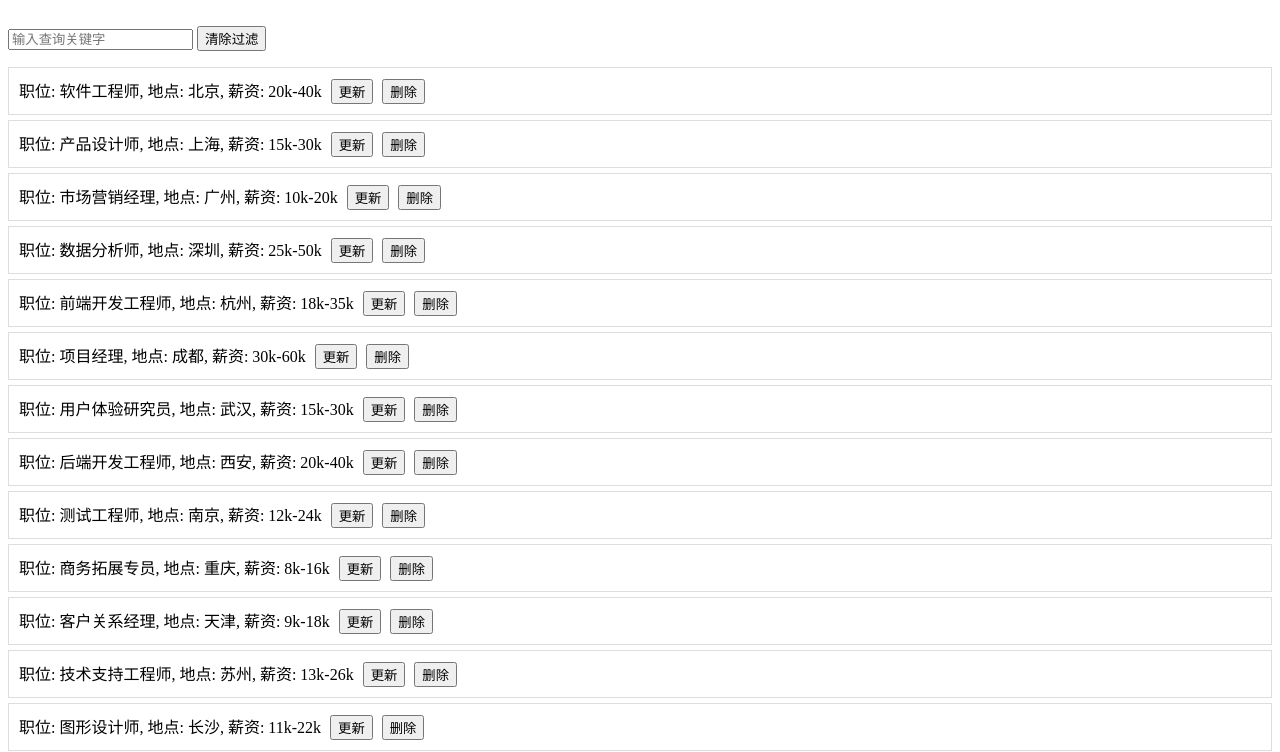
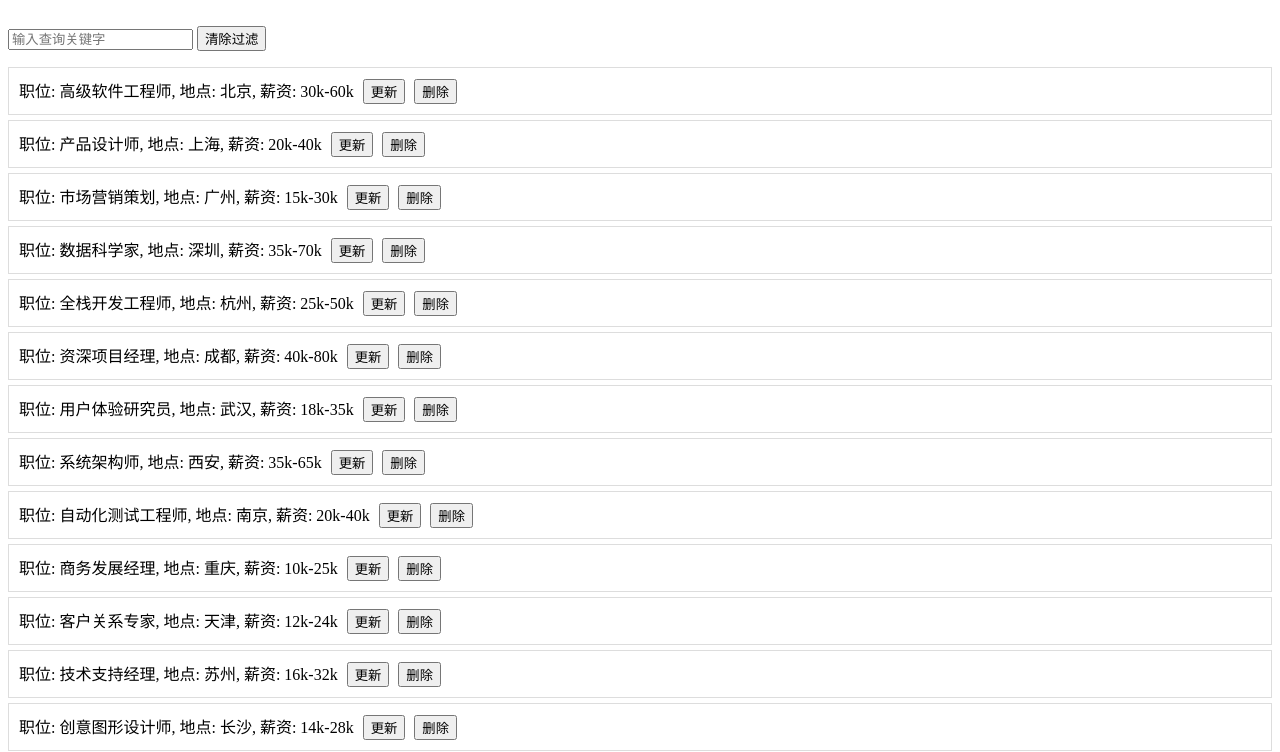
Before and after one commit to lLap-lap/lLap-lap-github.io, a plain HTML site: page index.html in a window 1280 px wide. Shown: the part 70-822 px from the top of the page. Drawn offline with Linux system fonts and the light colour scheme.

Commit message:
Add files via upload

```diff
--- a/index.html
+++ b/index.html
@@ -49,21 +49,36 @@
     <script>
         // 示例职位数据
         var jobs = [
-    { id: 1, name: '软件工程师', location: '北京', salary: '20k-40k' },
-    { id: 2, name: '产品设计师', location: '上海', salary: '15k-30k' },
-    { id: 3, name: '市场营销经理', location: '广州', salary: '10k-20k' },
-    { id: 4, name: '数据分析师', location: '深圳', salary: '25k-50k' },
-    { id: 5, name: '前端开发工程师', location: '杭州', salary: '18k-35k' },
-    { id: 6, name: '项目经理', location: '成都', salary: '30k-60k' },
-    { id: 7, name: '用户体验研究员', location: '武汉', salary: '15k-30k' },
-    { id: 8, name: '后端开发工程师', location: '西安', salary: '20k-40k' },
-    { id: 9, name: '测试工程师', location: '南京', salary: '12k-24k' },
-    { id: 10, name: '商务拓展专员', location: '重庆', salary: '8k-16k' },
-    { id: 11, name: '客户关系经理', location: '天津', salary: '9k-18k' },
-    { id: 12, name: '技术支持工程师', location: '苏州', salary: '13k-26k' },
-    { id: 13, name: '图形设计师', location: '长沙', salary: '11k-22k' },
-    { id: 14, name: '内容编辑', location: '郑州', salary: '9k-18k' },
-    { id: 15, name: '人力资源专员', location: '大连', salary: '10k-20k' },
+  { id: 1, name: '高级软件工程师', location: '北京', salary: '30k-60k' },
+  { id: 2, name: '产品设计师', location: '上海', salary: '20k-40k' },
+  { id: 3, name: '市场营销策划', location: '广州', salary: '15k-30k' },
+  { id: 4, name: '数据科学家', location: '深圳', salary: '35k-70k' },
+  { id: 5, name: '全栈开发工程师', location: '杭州', salary: '25k-50k' },
+  { id: 6, name: '资深项目经理', location: '成都', salary: '40k-80k' },
+  { id: 7, name: '用户体验研究员', location: '武汉', salary: '18k-35k' },
+  { id: 8, name: '系统架构师', location: '西安', salary: '35k-65k' },
+  { id: 9, name: '自动化测试工程师', location: '南京', salary: '20k-40k' },
+  { id: 10, name: '商务发展经理', location: '重庆', salary: '10k-25k' },
+  { id: 11, name: '客户关系专家', location: '天津', salary: '12k-24k' },
+  { id: 12, name: '技术支持经理', location: '苏州', salary: '16k-32k' },
+  { id: 13, name: '创意图形设计师', location: '长沙', salary: '14k-28k' },
+  { id: 14, name: '内容运营专员', location: '郑州', salary: '9k-18k' },
+  { id: 15, name: '人力资源经理', location: '大连', salary: '15k-30k' },
+  { id: 16, name: '财务分析师', location: '济南', salary: '13k-26k' },
+  { id: 17, name: '供应链协调员', location: '青岛', salary: '11k-22k' },
+  { id: 18, name: '法律顾问', location: '沈阳', salary: '20k-40k' },
+  { id: 19, name: '销售代表', location: '哈尔滨', salary: '8k-16k' },
+  { id: 20, name: 'IT支持专员', location: '长春', salary: '10k-20k' },
+  { id: 21, name: '网络安全专家', location: '贵阳', salary: '25k-50k' },
+  { id: 22, name: '机器学习工程师', location: '昆明', salary: '30k-60k' },
+  { id: 23, name: '移动应用开发者', location: '福州', salary: '18k-36k' },
+  { id: 24, name: '云服务架构师', location: '合肥', salary: '28k-56k' },
+  { id: 25, name: '质量保证经理', location: '太原', salary: '15k-30k' },
+  { id: 26, name: '商业智能分析师', location: '兰州', salary: '22k-44k' },
+  { id: 27, name: 'UI/UX设计师', location: '南昌', salary: '16k-32k' },
+  { id: 28, name: '嵌入式软件工程师', location: '南宁', salary: '20k-40k' },
+  { id: 29, name: '游戏设计师', location: '海口', salary: '17k-34k' },
+  { id: 30, name: '信息安全分析师', location: '乌鲁木齐', salary: '25k-50k' }
 ];
         var filteredJobs = jobs; // 用于存储过滤后的职位列表
 
```
